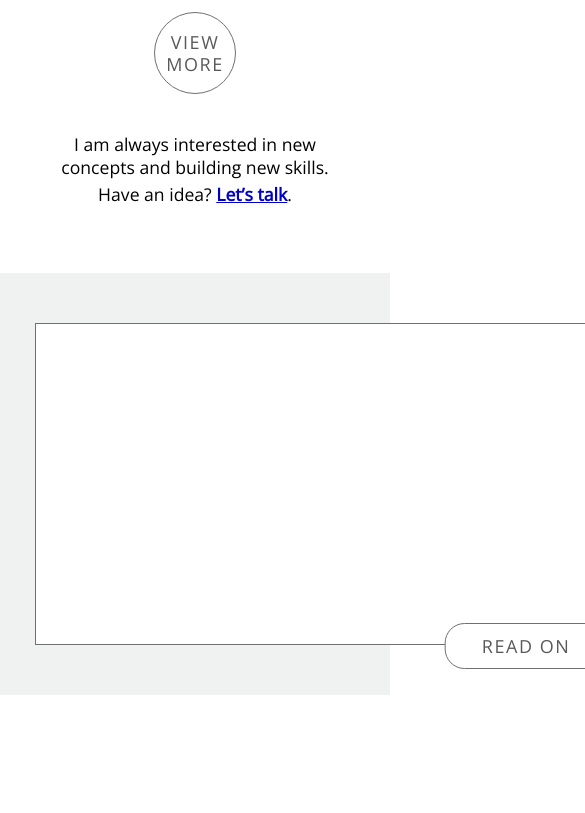
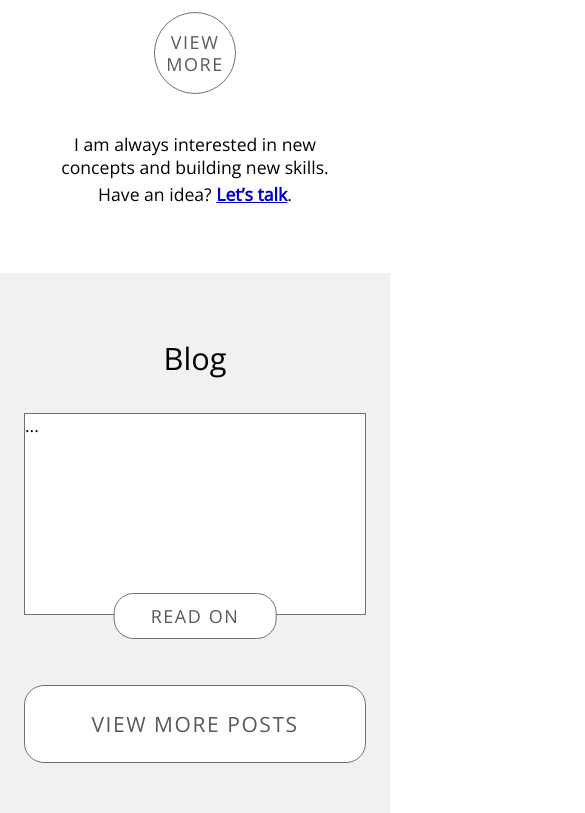
Before and after one commit to etekweb/etekweb-home, a Vue app: page / in a window 390 px wide. Shown: the part 3655-4468 px from the top of the page, 585 px wide, since content can reach past the window. Before the commit the page ends 4350 px from the top, so only its background shows below. Built offline with nearby package versions, Linux system fonts and the light colour scheme.

Commit message:
scalability of blog section

```diff
--- a/src/App.vue
+++ b/src/App.vue
@@ -105,6 +105,10 @@ h1 {
     font-size: 1.1em;
     line-height: 1.3em;
   }
+  .btn {
+    font-size: 21px;
+    line-height: 31px;
+  }
   .minor.btn {
     font-size: 18px;
     line-height: 28px;
--- a/src/components/BlogSection.vue
+++ b/src/components/BlogSection.vue
@@ -1,7 +1,7 @@
 <template>
   <div class="blog">
     <div class="post">
-
+      ...
       <div class="minor btn">Read On</div>
     </div>
     <h1>Blog</h1>
@@ -19,13 +19,13 @@ export default {
 .blog {
   background-color: #F0F2F2;
   display: grid;
-  grid-template-columns: 1000px 380px;
+  justify-content: center;
+  grid-template-columns: 980px 380px;
   grid-template-rows: 65px auto;
-  gap: 40px 67px;
+  gap: 40px;
   padding: 50px 9vw;
 }
 .post {
-  width: 980px;
   height: 320px;
   background-color: white;
   grid-row: 1 / 3;
@@ -41,4 +41,31 @@ export default {
 .more-posts {
   height: 28px;
 }
+@media screen and (max-width: 1440px) {
+  .blog {
+    grid-template-columns: 1fr;
+    grid-template-rows: 50px 200px 130px;
+  }
+  .post {
+    grid-row: 2 / 3;
+    height: 200px;
+  }
+  h1 {
+    text-align: center;
+  }
+  .more-posts {
+    width: 260px;
+    margin-top: 32px;
+    justify-self: center;
+  }
+}
+@media screen and (max-width: 950px) {
+  .blog {
+    grid-template-rows: 50px 200px 110px;
+  }
+  .more-posts {
+    width: 220px;
+    height: unset;
+  }
+}
 </style>
```
